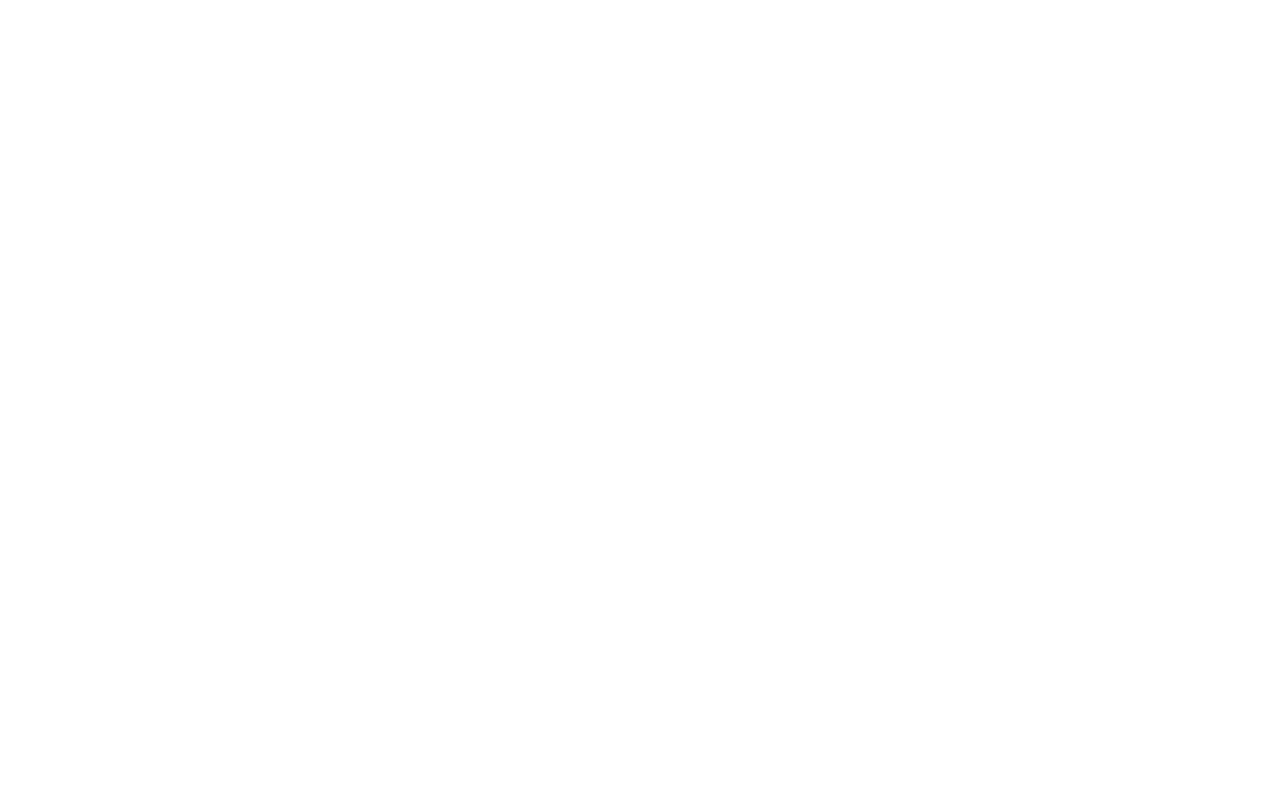
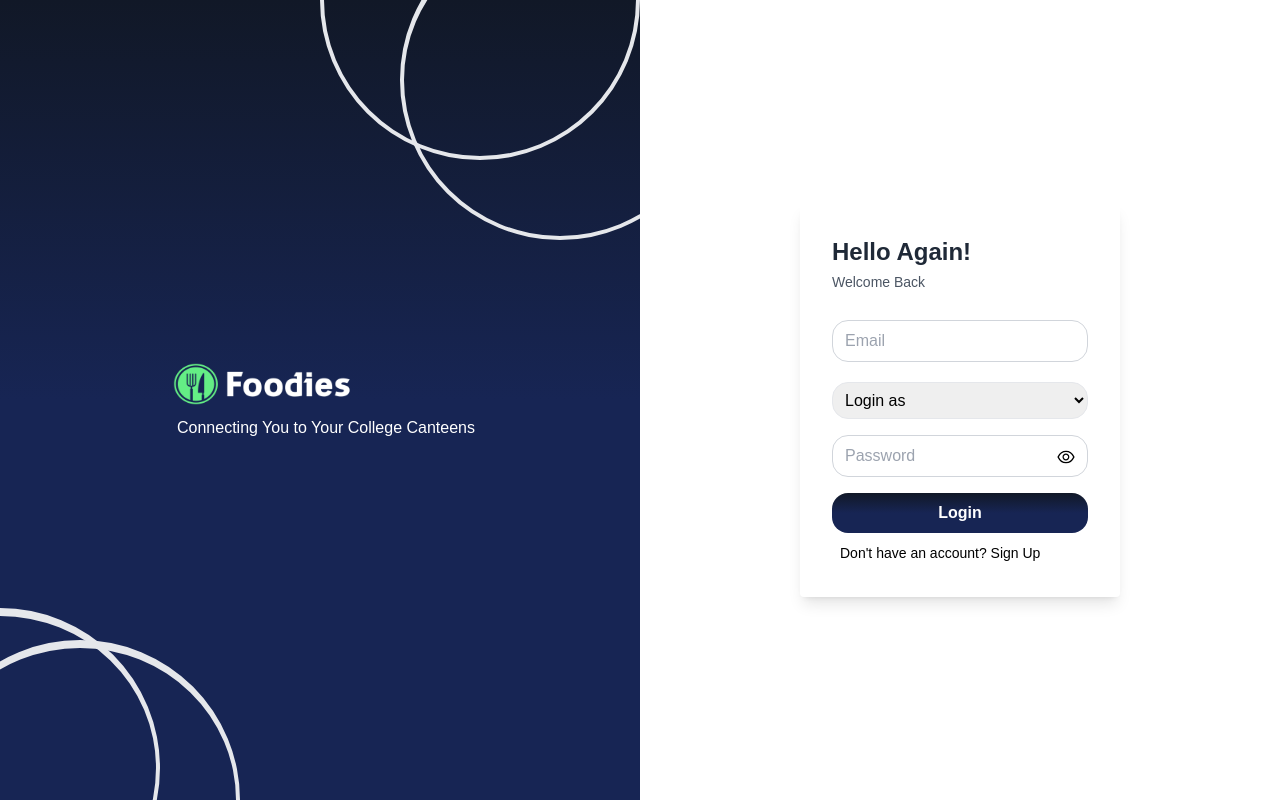
Before and after one commit to VanshKing30/FoodiesWeb, a React (Create React App) app: page /login in a window 1280 px wide. Before the commit this address had no page. Built offline with nearby package versions, Linux system fonts and the light colour scheme.

Commit message:
Add login link on signup page

```diff
--- a/src/App.js
+++ b/src/App.js
@@ -24,6 +24,7 @@
       <Routes>
         <Route path='/' element={<Login />} />
         <Route path='/home' element={<Layout><Home /></Layout>} />
+        <Route path='/login' element={<Login />} />
         <Route path='/signup' element={<Signup />} />
         <Route path='/about' element={<Layout><About /></Layout>} />
         <Route path='/section/:_id' element={<Layout><SectionPage /></Layout>} />
--- a/src/pages/Login.jsx
+++ b/src/pages/Login.jsx
@@ -132,7 +132,7 @@
           </button>
 
           <Link to="/signup">
-            <span className="text-sm ml-2 hover:text-blue-500 cursor-pointer">Not registered? Create an account</span>
+            <span className="text-sm ml-2 hover:text-blue-500 cursor-pointer">Don't have an account? Sign Up</span>
           </Link>
 
         </form>
--- a/src/pages/Signup.jsx
+++ b/src/pages/Signup.jsx
@@ -161,6 +161,9 @@
           >
             Signup
           </button>
+          <Link to="/login">
+            <span className="text-sm ml-2 hover:text-blue-500 cursor-pointer">Already have an account? Login</span>
+          </Link>
         </form>
       </div>
     </div>
```
